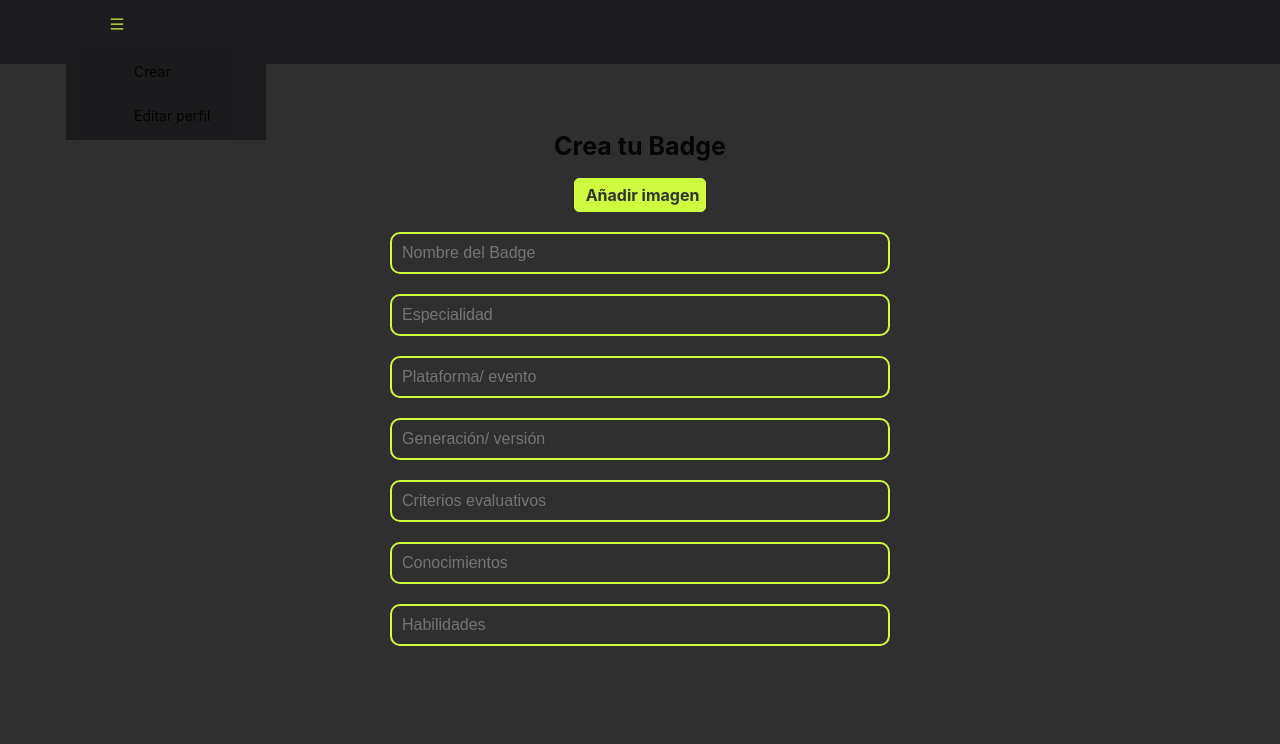
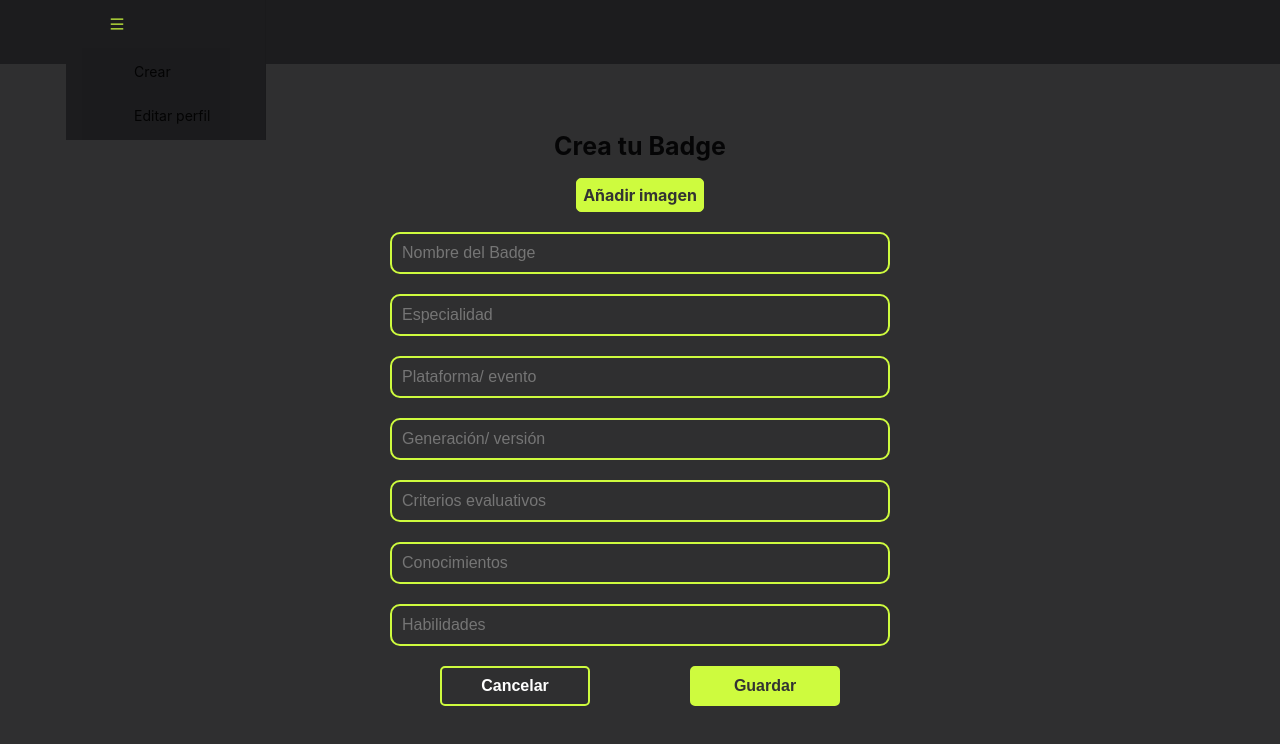
Before and after one commit to soypetricor/badger, a React (Create React App) app: page /create-badge in a window 1280 px wide. Shown: the top 744 px of the page. Built offline with nearby package versions, Linux system fonts and the light colour scheme.

Commit message:
cancelar y guardar

```diff
--- a/src/components/CreateForm/CreateForm.js
+++ b/src/components/CreateForm/CreateForm.js
@@ -1,5 +1,6 @@
 import React, { useState } from 'react';
 import './Style.css'
+import { useNavigate } from 'react-router';
 
 const initialForm ={
   name: '',
@@ -13,6 +14,7 @@ const initialForm ={
 function Form() {
   const [form, setForm] = useState(initialForm);
   const [image, setImage] = useState(null);
+  let navigate = useNavigate()
 
   const handleChange = (e) => {
     setForm({
@@ -35,6 +37,13 @@ function Form() {
       console.log(image)
     };
   };
+  const handleSave = () => {
+    // Aquí va el código para guardar
+    console.log(form, image);
+  }
+  const handleCancel = () => {
+    navigate('/')
+  }
 
   return (
     <>
@@ -126,6 +135,10 @@ function Form() {
         className='input-style'
         />
     </div>
+    <div align='center' className='container'>
+    <button onClick={handleCancel} className='button-cancel'>Cancelar</button>
+    <button onClick={handleSave} className='button-save'>Guardar</button>
+    </div>
     </>
   );
   }
--- a/src/components/CreateForm/Style.css
+++ b/src/components/CreateForm/Style.css
@@ -47,6 +47,35 @@
     color: #ffffff;
   }
 
-  .custom-file-upload i {
-    margin-right: 5px;
+  .button-save {
+    border: 2px solid #CEFB3E;
+    padding: 9px;
+    cursor: pointer;
+    font-size: 16px;
+    font-weight: bold;
+    color: #333;
+    border-radius: 5px;
+    background-color: #CEFB3E;
+    width: 150px;
   }
+  .button-save:hover {
+    background-color: #1C1C1E;
+    color: #ffffff;
+  }
+
+  .button-cancel {
+    border: 2px solid #CEFB3E;
+    padding: 9px;
+    cursor: pointer;
+    font-size: 16px;
+    font-weight: bold;
+    color: #ffffff;
+    border-radius: 5px;
+    background-color: transparent;
+    margin-right: 100px;
+    width: 150px;
+  }
+  .button-cancel:hover {
+    color: #fb3e3e;
+    border: 2px solid #fb3e3e;
+  }
```
